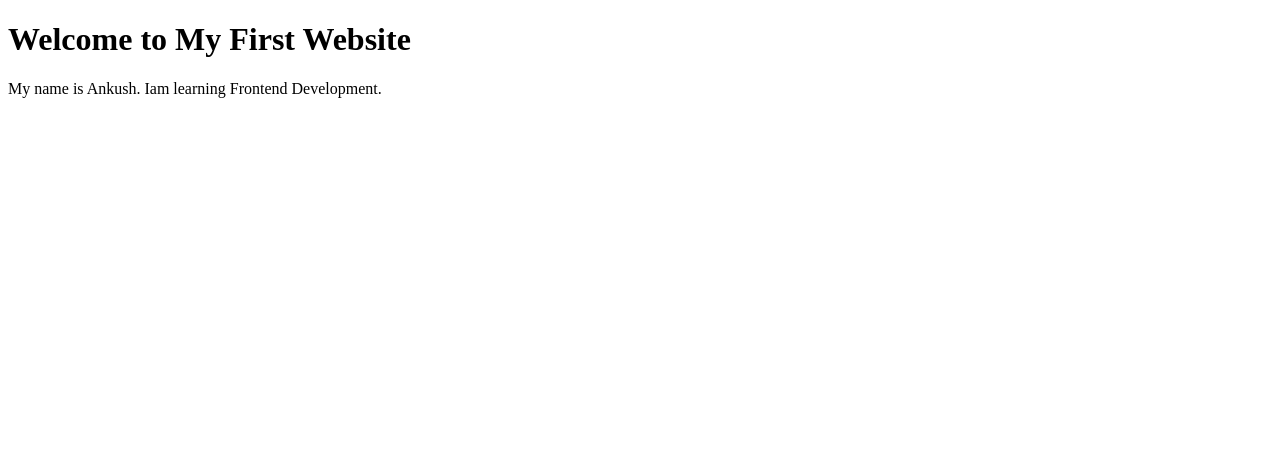
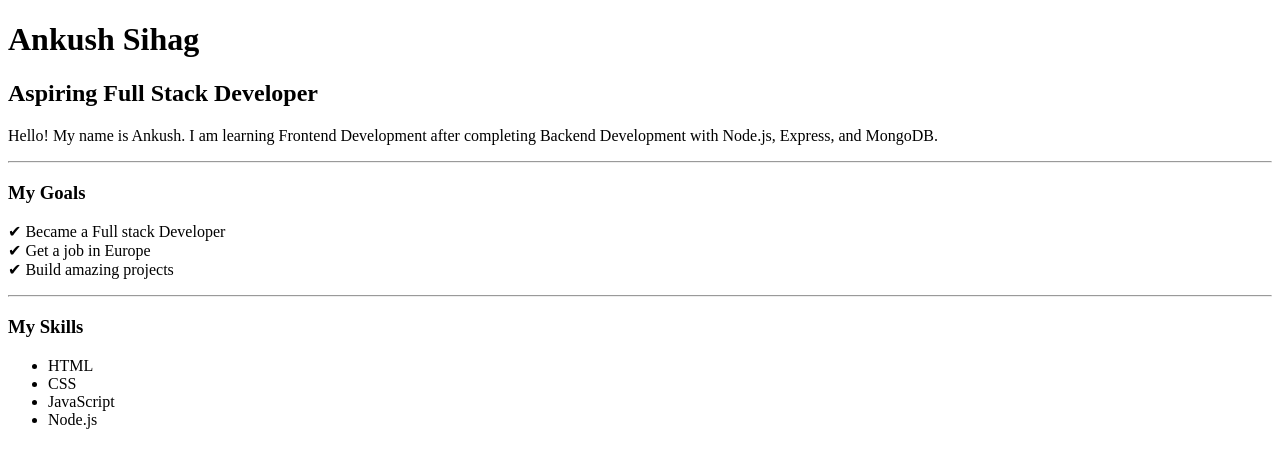
Before and after one commit to ankush-sihag/JS-Frontend, a plain HTML site: page index.html in a window 1280 px wide. Drawn offline with Linux system fonts and the light colour scheme.

Commit message:
html practise

```diff
--- a/index.html
+++ b/index.html
@@ -3,13 +3,50 @@
 <head>
     <meta charset="UTF-8">
     <meta name="viewport" content="width=device-width, initial-scale=1.0">
-    <title>Document</title>
+    <title>My Profile</title>
 </head>
 <body>
-    <h1>Welcome to My First Website</h1>
+    <h1>Ankush Sihag</h1>
+
+    <h2>Aspiring Full Stack Developer</h2>
+
     <p>
-        My name is Ankush.
-        Iam learning Frontend Development.
+       Hello! My name is Ankush. I am learning Frontend Development after
+       completing Backend Development with Node.js, Express, and MongoDB.
     </p>
+
+    <hr>
+
+    <h3>My Goals</h3>
+
+    <p>
+        ✔ Became a Full stack Developer <br>
+        ✔ Get a job in Europe <br>
+        ✔ Build amazing projects
+    </p>
+
+    <hr>
+
+    <h3>My Skills</h3>
+
+    <ul>
+        <li>HTML</li>
+        <li>CSS</li>
+        <li>JavaScript</li>
+        <li>Node.js</li>
+    </ul>
+
+    <!-- <hr>
+
+    <h3>How to Make Tea</h3>
+
+    <ol>
+        <li>Boil water</li>
+        <li>Add tea leaves</li>
+        <li>Add milk</li>
+        <li>Add sugar</li>
+        <li>Serve</li>
+    </ol> -->
+
 </body>
 </html>
```
Also changed, not shown: 1index.html (added, +18 -0 lines), about.html (added, +23 -0 lines), lists.html (added, +33 -0 lines).
